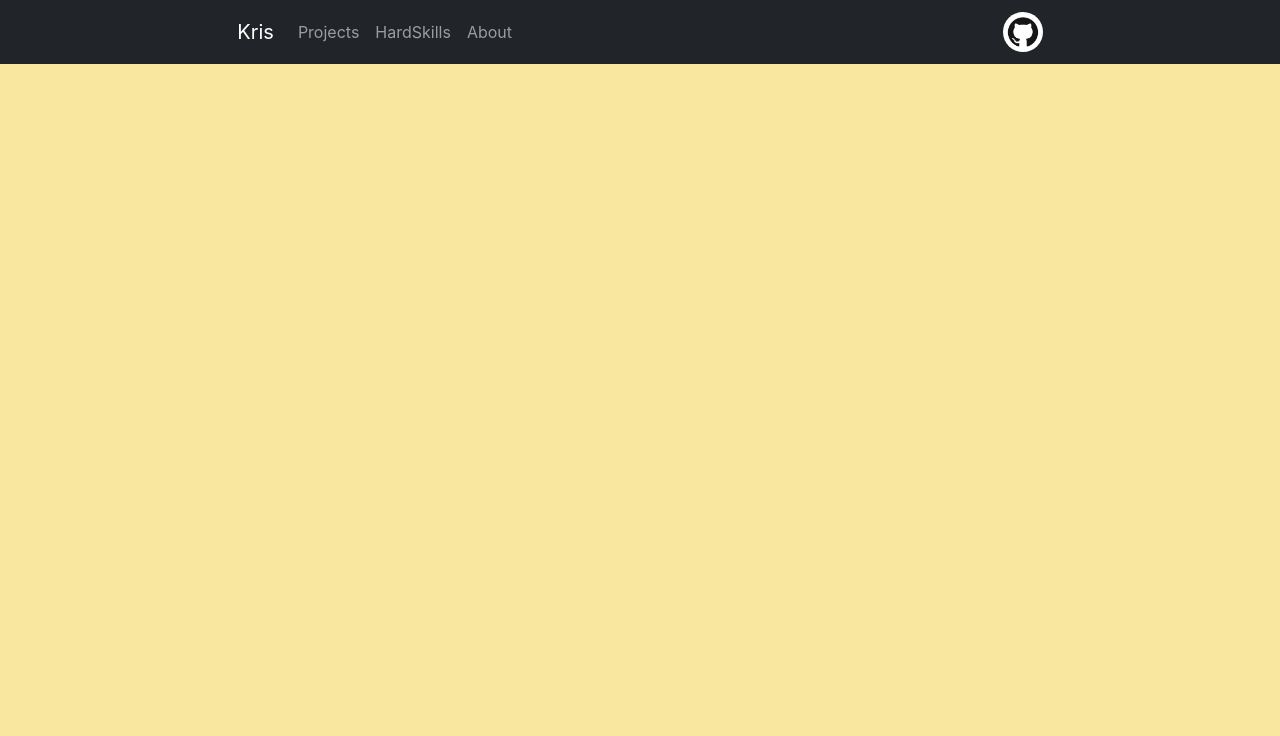
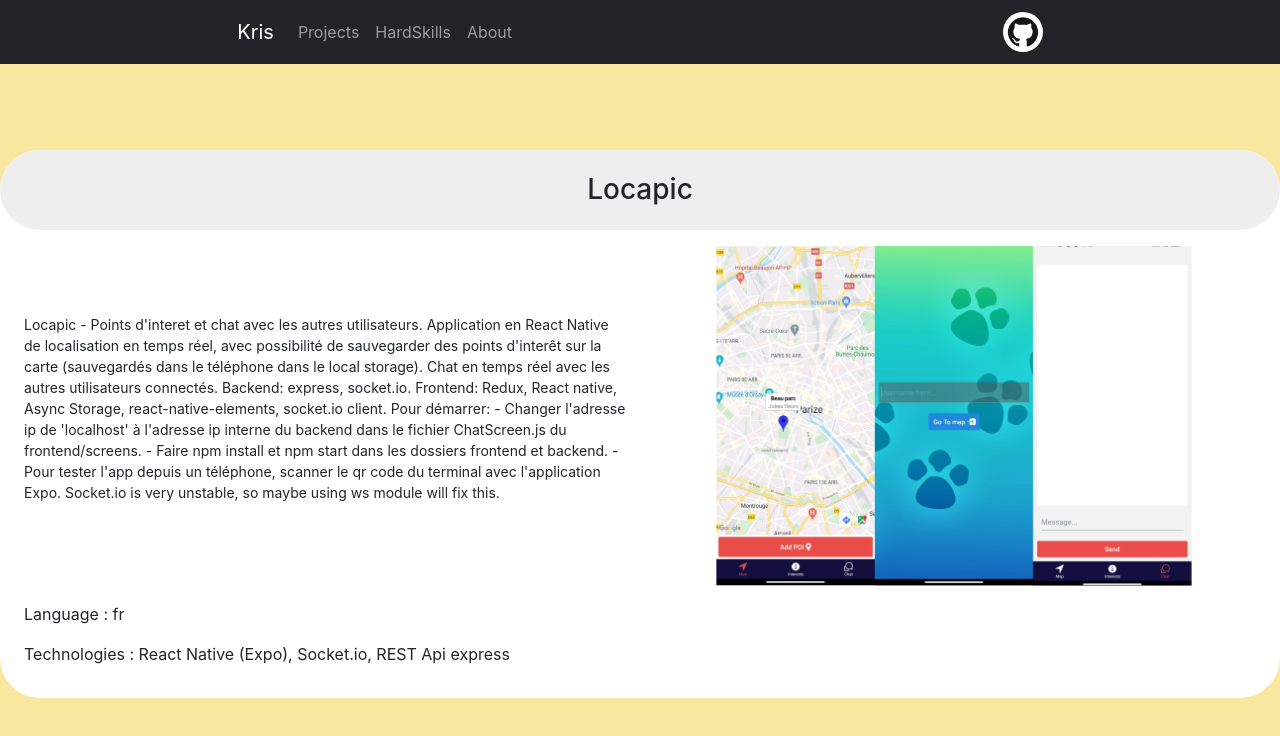
Before and after one commit to kris1803/github_pages_workspace_next, a Next.js app: page /project/1 in a window 1280 px wide. Shown: the top 736 px of the page. Built offline with nearby package versions, Linux system fonts and the light colour scheme.

Commit message:
finished migrating from cra

```diff
--- a/next.config.js
+++ b/next.config.js
@@ -4,6 +4,7 @@ const nextConfig = {
   async redirects() {
     return []
   },
+  experimental: { images: { layoutRaw: true } },
 }
 
 module.exports = nextConfig
--- a/pages/_app.tsx
+++ b/pages/_app.tsx
@@ -15,7 +15,7 @@ function MyApp({ Component, pageProps }: AppProps) {
   useEffect(() => {
 
     // @ts-ignore
-    import("bootstrap/dist/js/bootstrap.min.js");
+    //import("bootstrap/dist/js/bootstrap.min.js");
   });
 
   return <Component {...pageProps} />
--- a/pages/about.tsx
+++ b/pages/about.tsx
@@ -27,10 +27,11 @@ const About: NextPage = () => {
             <meta property="og:locale" content="en_GB" />
          </Head>
          <MyNavbar />
-         <main className='mainBackground mainContainer text-center'>
+         <main className='mainBackground mainContainer text-center pt-5'>
 
             <h1>About me</h1>
-            <p>I can create and deploy your frontend application or website.</p>
+            <h4>I can create and deploy your frontend application or website.</h4>
+            <p>This website is made with nextJs framework, and is optimised for SEO.</p>
             <p className="mt-5">Icons used from <a href="https://icons8.com">https://icons8.com</a> to make this website</p>
 
          </main>
--- a/pages/project/[id].tsx
+++ b/pages/project/[id].tsx
@@ -1,5 +1,7 @@
 import { NextPage } from 'next';
-import { useRouter } from 'next/router'
+import { useRouter } from 'next/router';
+import { Col, Row } from 'react-bootstrap';
+import Image from 'next/image';
 import Head from 'next/head';
 
 import projects from '../../data/projects.json';
@@ -7,17 +9,16 @@ import MyNavbar from '../../components/nav';
 
 const Project: NextPage = () => {
    const router = useRouter();
+   let valid = false;
    let query = router.query;
    let id = parseInt(query.id as string);
-   if (isNaN(id)) {
-      return (
-         <>
-            <MyNavbar />
-            <main className='mainBackground mainContainer text-center'>
-               <h1>Not valid project number.</h1>
-            </main>
-         </>
-      );
+   valid = !isNaN(id) && id > 0 && id <= projects.length;
+   let project: any = {};
+   if (valid) {
+      // do project extraction here
+      id = id - 1;
+      // picking the right project from the json file
+      project = projects[id];
    }
 
    return (
@@ -45,9 +46,34 @@ const Project: NextPage = () => {
          </Head>
          <MyNavbar />
 
-         <main className='mainBackground mainContainer'>
-
-
+         <main className='mainBackground mainContainer d-flex flex-column align-items-center justify-content-center p-0 m-0'>
+            {!valid && <h1 className='text-center'>Not valid project number.</h1>}
+            {valid && (
+               <Row className='mx-0 mb-3 p-0 w-100 bg-white' style={{ maxWidth: 1280, borderRadius: 40 }}>
+               <Col xs={12} className='d-flex justify-content-center align-items-center' style={{ height: 80, backgroundColor: '#eee', borderRadius: 40 }}>
+                  <h3 className='m-0 p-0'>{project.name}</h3>
+               </Col>
+               <Col xs={12} className='mt-3 mb-3'>
+                  <Row className='m-0 p-0 flex-row-reverse'>
+                     <Col xs={12} lg={6}>
+                        <Image src={project.img} layout='responsive' width='1920' height='1080' className='img-fluid rounded-3' alt='Project screenshot' />
+                     </Col>
+                     <Col xs={12} lg={6} className='pt-3 pb-3 d-flex align-items-center'>
+                        <p style={{ fontSize: 14 }}>{project.description}</p>
+                     </Col>
+                     <Col xs={12} className='mt-3 mb-3'>
+                        <div className='d-flex'>
+                           <Image src='/img/assets/language.png' width='26' height='25' layout='raw' alt='' className='me-2' /><p className='m-0 p-0' >Language : {project.lang}</p>
+                        </div>
+                        <div className='d-flex mt-3'>
+                           <Image src='/img/assets/stack.png' layout='raw' width='26' height='25' alt='' className='me-2' />
+                           <p className='m-0 p-0'>Technologies : {project.stack.join(', ')}</p>
+                        </div>
+                     </Col>
+                  </Row>
+               </Col>
+            </Row>)
+            }
          </main>
       </>
    )
--- a/pages/projects.tsx
+++ b/pages/projects.tsx
@@ -22,7 +22,7 @@ const Projects: NextPage = () => {
                      <Card.Title>{project.name}</Card.Title>
                      <Card.Text className="m-0 p-0" >{description}</Card.Text>
                      <Card.Text ><span className="fw-bold">Language:</span> {project.lang}</Card.Text>
-                     <Link href={'/project/' + (index + 1)}>
+                     <Link href={'/project/' + (index + 1)} passHref>
                         <Button variant="outline-success" >Open</Button>
                      </Link>
                   </Card.Body>
```
Also changed, not shown: TODO.txt (added).
